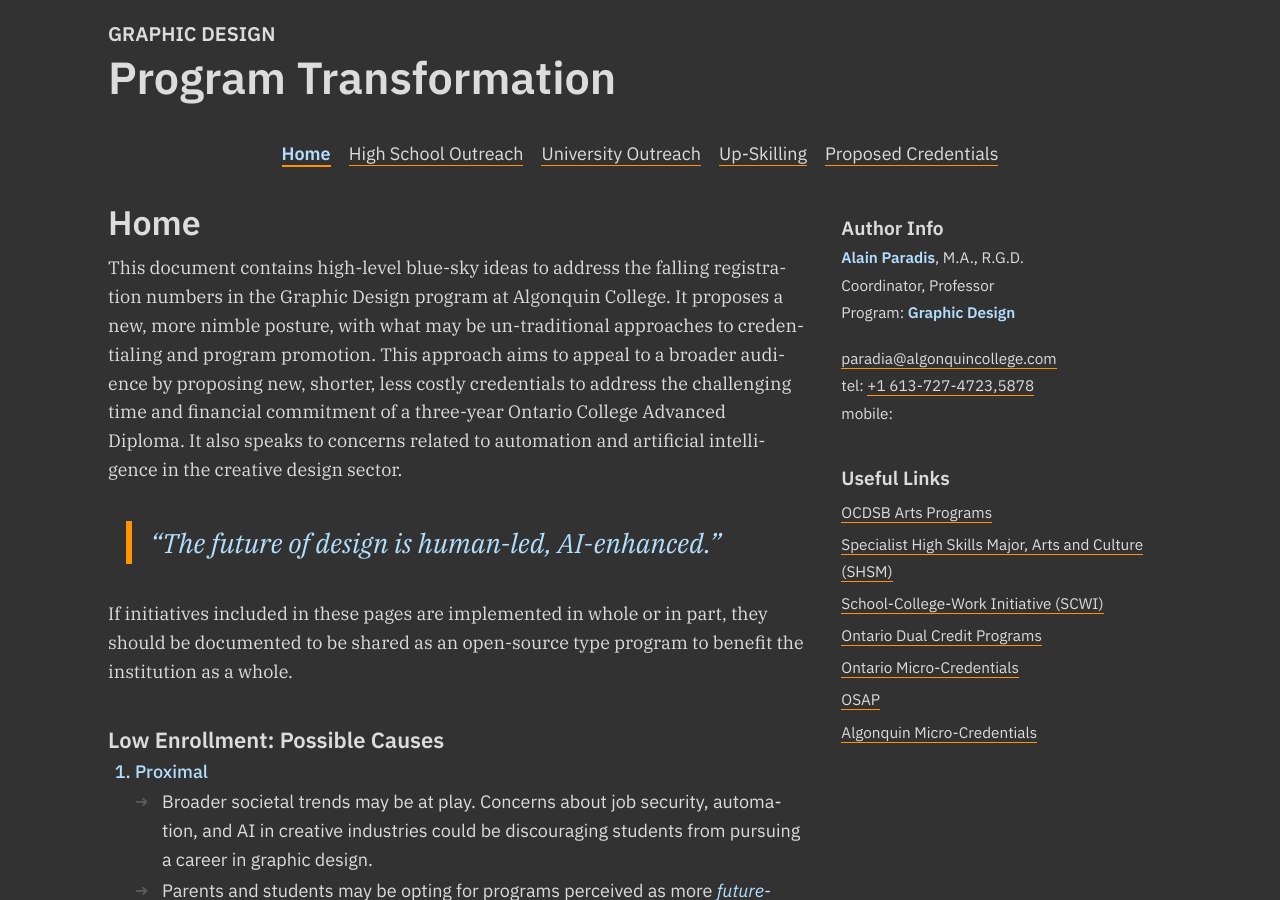
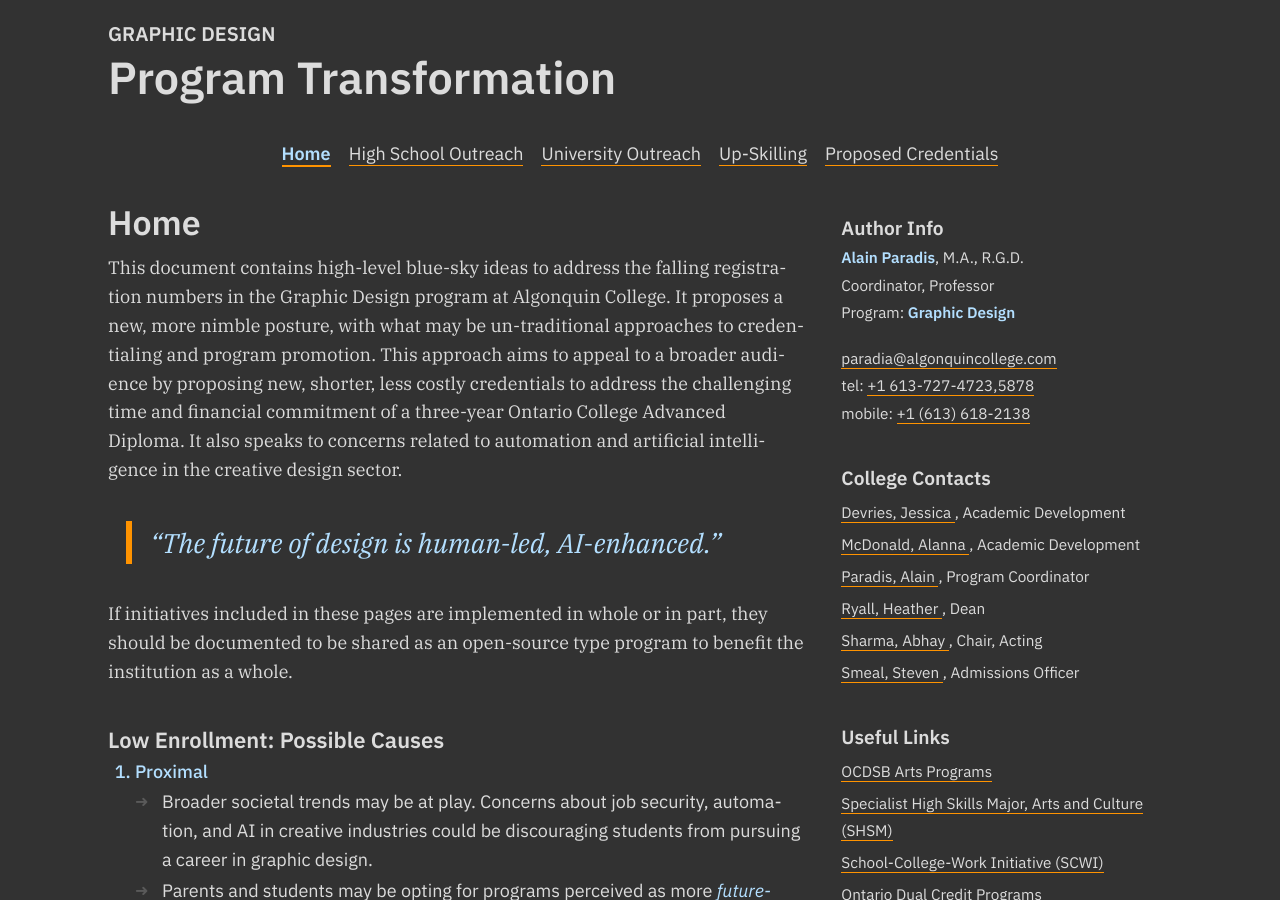
Before and after one commit to AlainParadis/program-transformation, a Jekyll site: the page built from index.md, in a window 1280 px wide and 900 px high. Built offline with Jekyll 4.4.1, drawn with Linux system fonts in a browser that asks for light colours.

Commit message:
add contact list to aside

```diff
--- a/_data/sitewide.yml
+++ b/_data/sitewide.yml
@@ -8,6 +8,32 @@ identification:
   email: paradia@algonquincollege.com
   phone: +1 613-727-4723,5878
   mobile: +1 (613) 618-2138
+
+algonquin-contacts:
+  - lastname: "Devries"
+    firstname: "Jessica"
+    title: "Academic Development"
+    email: "devriej1@algonquincollege.com"
+  - lastname: "McDonald"
+    firstname: "Alanna"
+    title: "Academic Development"
+    email: "macdona2@algonquincollege.com"
+  - lastname: "Ryall"
+    firstname: "Heather"
+    title: "Dean"
+    email: "ryallh@algonquincollege.com"
+  - lastname: "Sharma"
+    firstname: "Abhay"
+    title: "Chair, Acting"
+    email: "sharmaa@algonquincollege.com"
+  - lastname: "Paradis"
+    firstname: "Alain"
+    title: "Program Coordinator"
+    email: "paradia@algonquincollege.com"
+  - lastname: "Smeal"
+    firstname: "Steven"
+    title: "Admissions Officer"
+
 
 schools:
   - name: "Ridgemont High School"
--- a/_includes/aside.html
+++ b/_includes/aside.html
@@ -7,11 +7,21 @@
 	<li>Program: <strong>{{ site.data.sitewide.identification.program-name }}</strong></li>
 	<li class="aside-spacer"><a href="mailto:paradia@algonquincollege.com">{{ site.data.sitewide.identification.email }}</a> </li>
 	<li>tel: <a href="tel:{{ site.data.sitewide.identification.phone }}">{{ site.data.sitewide.identification.phone }}</a></li>
-	<li>mobile: <a href="tel:{{ site.data.sitewide.identification.mobile }}">{{ site.data.sitewide.mobile }}</a></li>
+	<li>mobile: <a href="tel:{{ site.data.sitewide.identification.mobile }}">{{ site.data.sitewide.identification.mobile }}</a></li>
 </ul>
-<h3>Useful Links</h3>
+<h3>College Contacts</h3>
 <ul class="linkslist">
-{% for linkitem in site.data.sitewide.links %}
-	<li><a href="{{linkitem.url}}">{{ linkitem.title }}</a></li>
-{% endfor %}
+	{% assign sorted-contacts = site.data.sitewide.algonquin-contacts | sort: "lastname" %}
+	{% for person in sorted-contacts %}
+	<li><a href="mailto:{{ person.email }}">{{ person.lastname }}, {{ person.firstname }} </a>, {{ person.title }}</li>
+	{% endfor %}
 </ul>
+
+<h3>
+	Useful Links
+</h3>
+<ul class="linkslist">
+	{% for linkitem in site.data.sitewide.links %}
+	<li><a href="{{linkitem.url}}" target="_blank">{{ linkitem.title }}</a></li>
+	{% endfor %}
+</ul>
```
